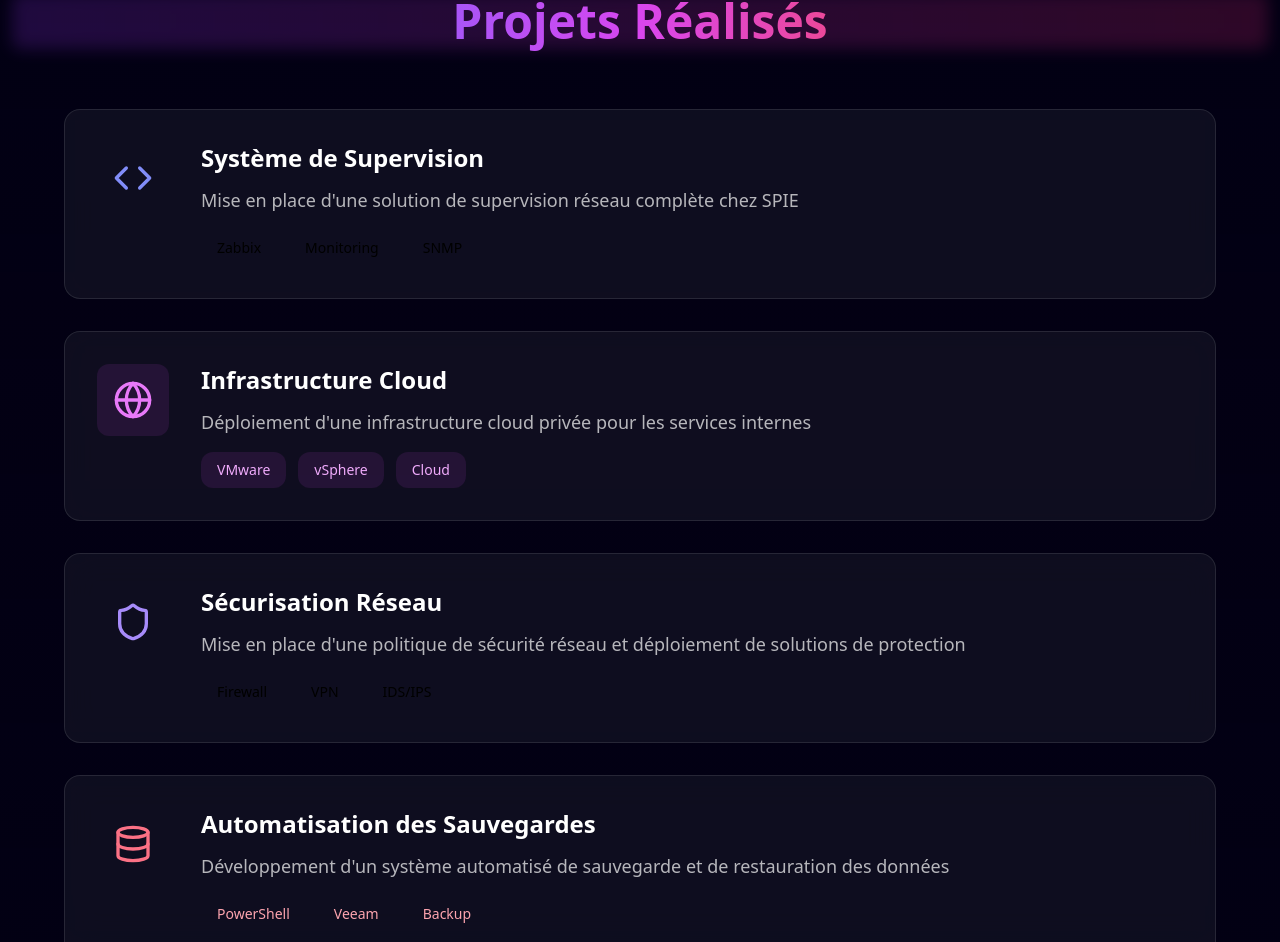
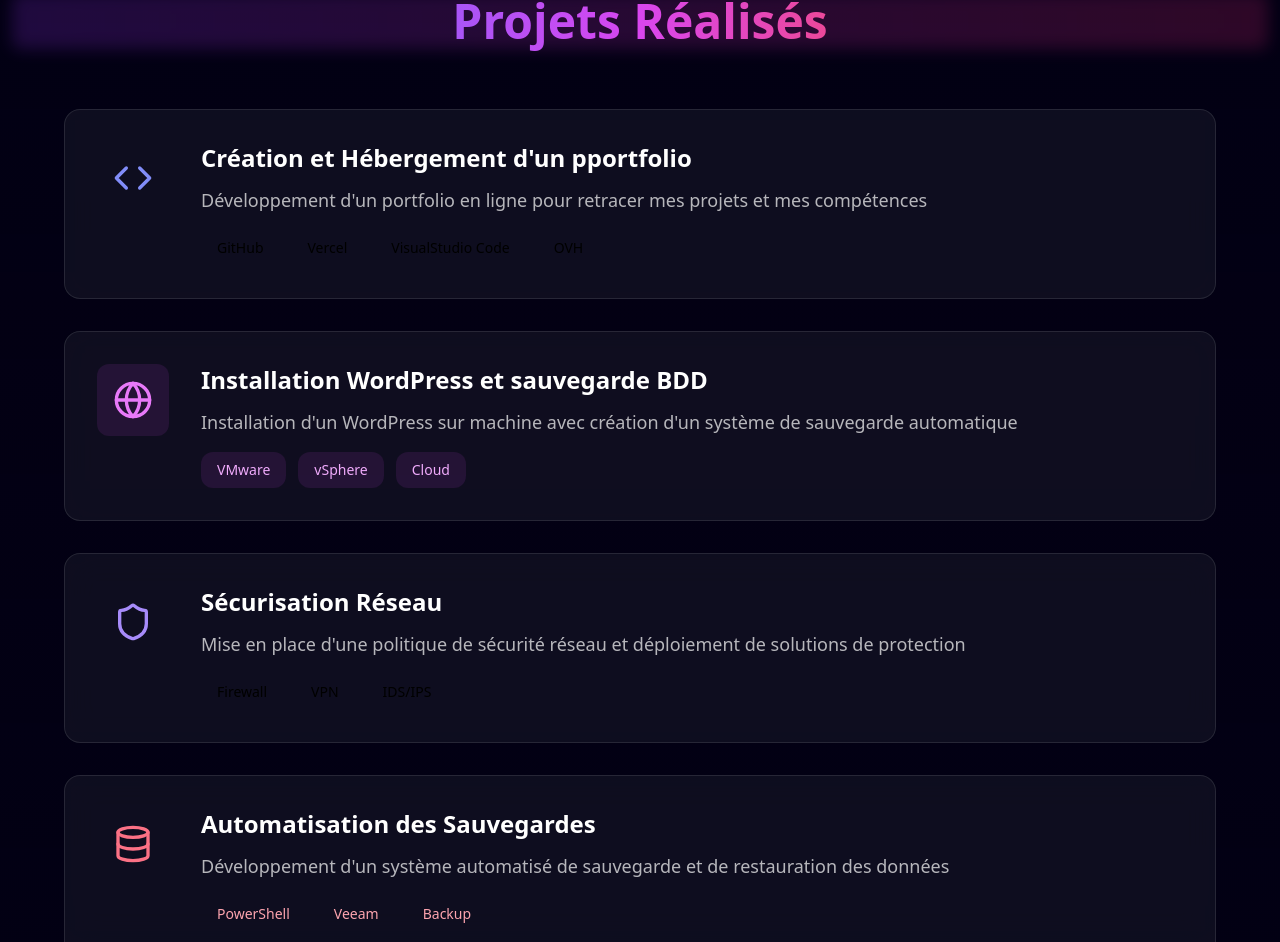
Before and after one commit to KillianGaurin/Portfolio, a React (Vite) app: page / in a window 1280 px wide. Shown: the part 2345-3287 px from the top of the page. Built offline with nearby package versions, Linux system fonts and the light colour scheme.

Commit message:
Update App.tsx

```diff
--- a/src/App.tsx
+++ b/src/App.tsx
@@ -16,15 +16,15 @@ function App() {
   const projects = [
     {
       icon: <Code className="text-indigo-400" size={40} />,
-      title: "Système de Supervision",
-      description: "Mise en place d'une solution de supervision réseau complète chez SPIE",
-      tags: ["Zabbix", "Monitoring", "SNMP"],
+      title: "Création et Hébergement d'un pportfolio",
+      description: "Développement d'un portfolio en ligne pour retracer mes projets et mes compétences",
+      tags: ["GitHub", "Vercel", "VisualStudio Code", "OVH"],
       color: "indigo"
     },
     {
       icon: <Globe className="text-fuchsia-400" size={40} />,
-      title: "Infrastructure Cloud",
-      description: "Déploiement d'une infrastructure cloud privée pour les services internes",
+      title: "Installation WordPress et sauvegarde BDD",
+      description: "Installation d'un WordPress sur machine avec création d'un système de sauvegarde automatique",
       tags: ["VMware", "vSphere", "Cloud"],
       color: "fuchsia"
     },
```
